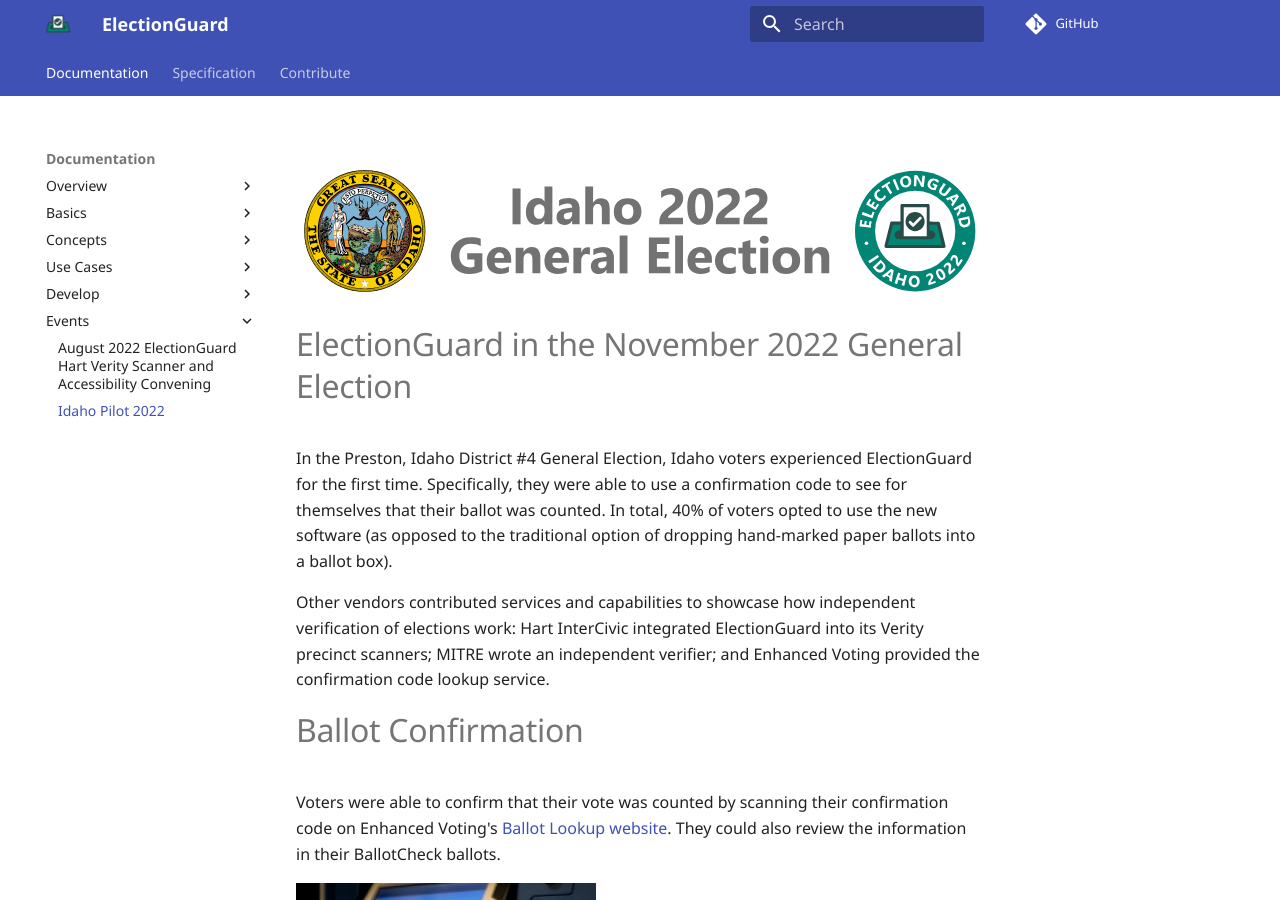
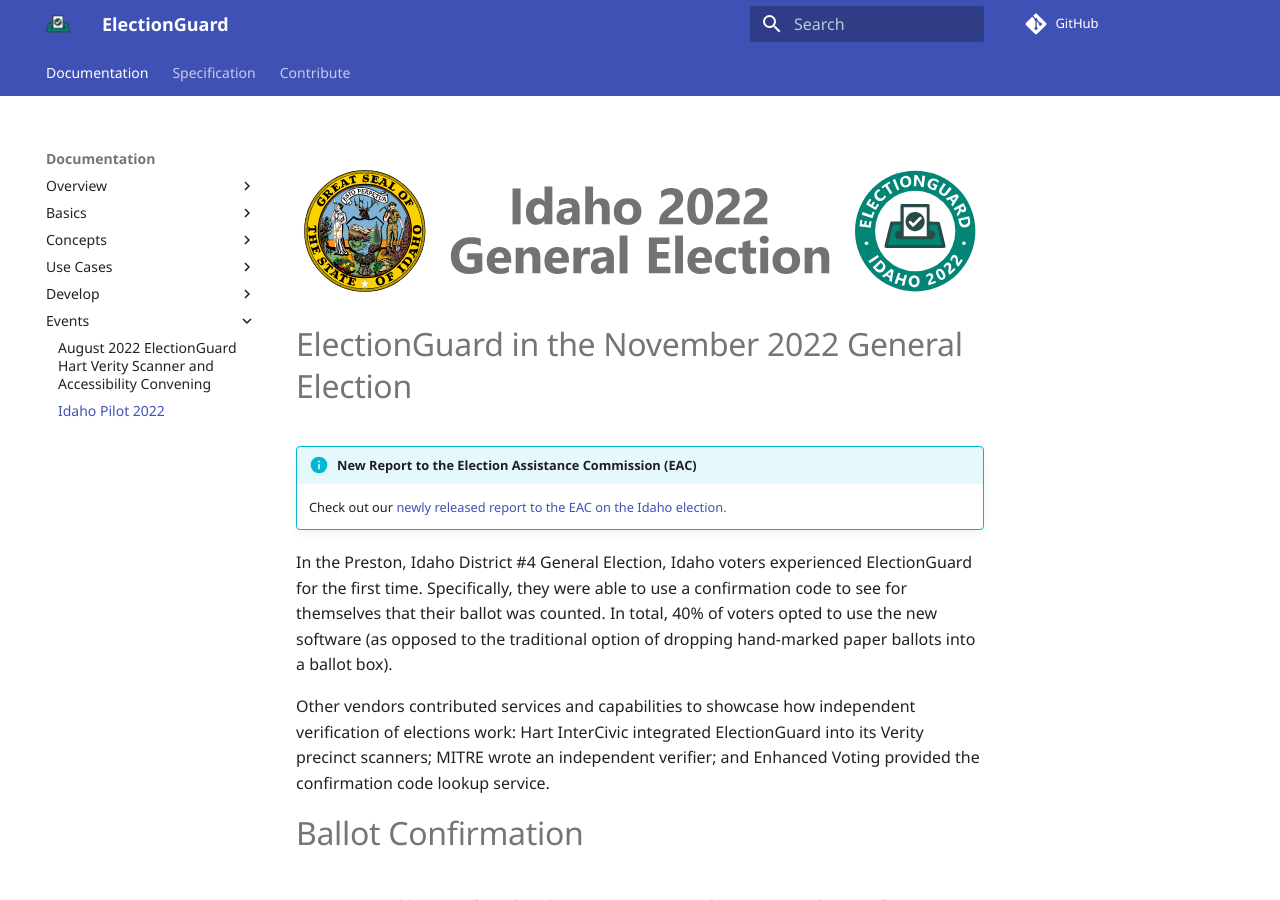
Before and after one commit to Election-Tech-Initiative/electionguard, an MkDocs documentation site: the page built from docs/events/Idaho_Pilot_2022.md, in a window 1280 px wide and 900 px high. Built offline with MkDocs 1.6.1 and Material for MkDocs 9.7.7, drawn with Linux system fonts in a browser that asks for light colours; some web fonts are replaced; comment, search, counter and statistics services are not loaded.

Commit message:
Adding EAC report (#317)
* Adding EAC report

* Added link to EAC report

* updated link

Co-authored-by: jessicakschrank <jessicakschrank@gmail.com>

```diff
--- a/docs/events/Idaho_Pilot_2022.md
+++ b/docs/events/Idaho_Pilot_2022.md
@@ -1,6 +1,9 @@
 ![ElectionGuard Idaho Banner][Idaho-Banner]
 
 # ElectionGuard in the November 2022 General Election
+
+!!! info "New Report to the Election Assistance Commission (EAC)"
+     Check out our [newly released report to the EAC on the Idaho election.][EAC-Report]
 
 In the Preston, Idaho District #4 General Election, Idaho voters experienced ElectionGuard for the first time. Specifically, they were able to use a confirmation code to see for themselves that their ballot was counted. In total, 40% of voters opted to use the new software (as opposed to the traditional option of dropping hand-marked paper ballots into a ballot box).
 
@@ -44,3 +47,4 @@
 <!-- Links -->
 [Idaho-Banner]: /images/ElectionGuard-Idaho-2022.svg "Idaho Banner"
 [hart-scanner]: /images/votingmachine.jpeg
+[EAC-Report]: /images/EAC%20Report%20Final.pdf
```
Also changed, not shown: 1 other file.
